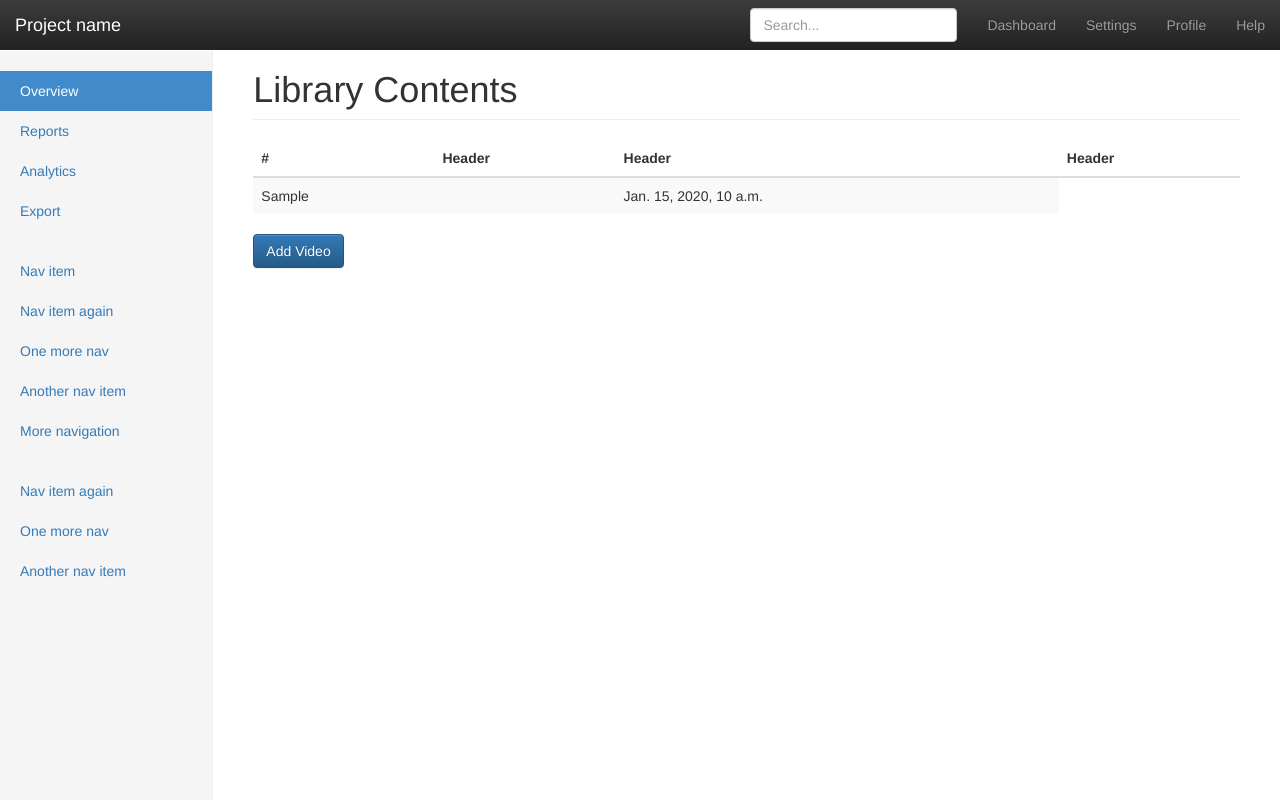
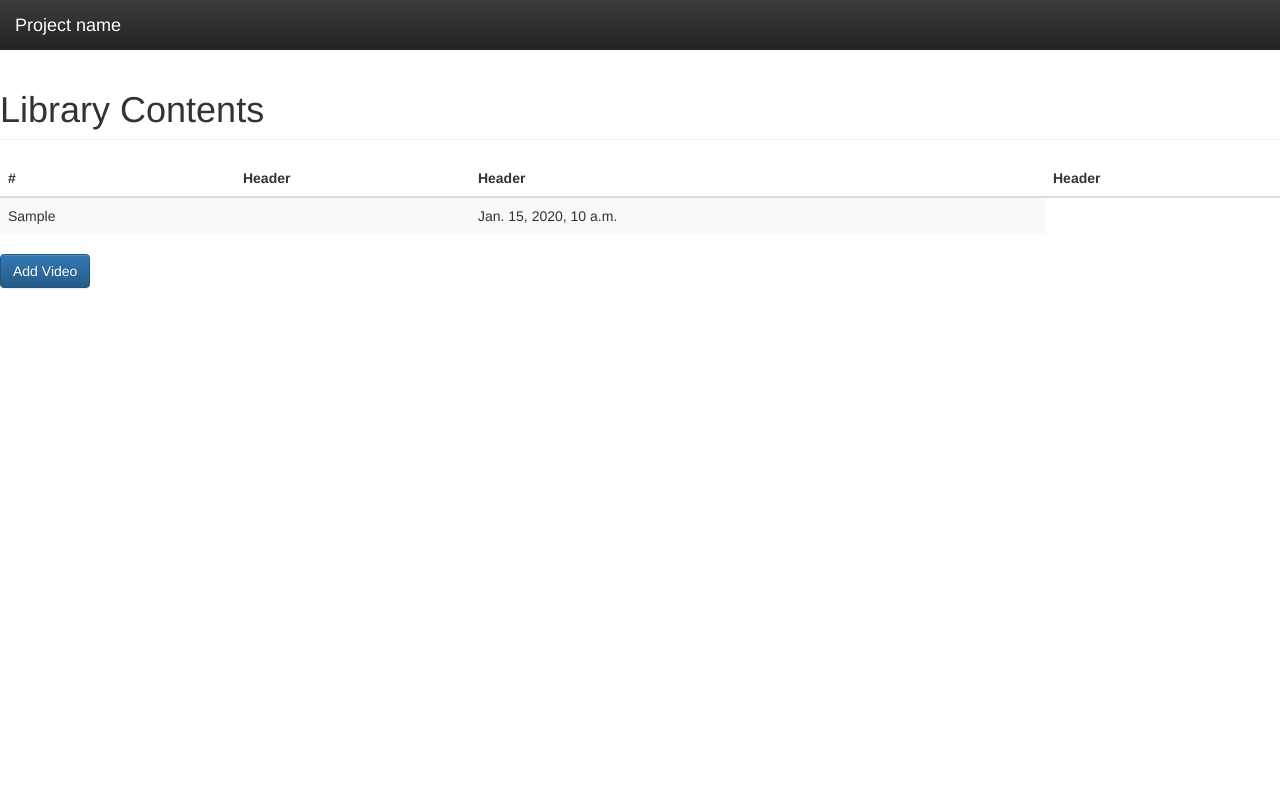
Before and after one commit to phoebebright/videolibrary, a Django app: page / in a window 1280 px wide. Run offline with Django 3.2, Linux system fonts and the light colour scheme; tables that the repository leaves empty hold one stand-in row (values such as "Sample post"); some libraries are stand-ins or nearby versions.

Commit message:
ready to start loading

```diff
--- a/templates/base.html
+++ b/templates/base.html
@@ -39,55 +39,55 @@
 <nav class="navbar navbar-inverse navbar-fixed-top" role="navigation">
     <div class="container-fluid">
         <div class="navbar-header">
-            <button type="button" class="navbar-toggle collapsed" data-toggle="collapse" data-target="#navbar" aria-expanded="false" aria-controls="navbar">
-                <span class="sr-only">Toggle navigation</span>
-                <span class="icon-bar"></span>
-                <span class="icon-bar"></span>
-                <span class="icon-bar"></span>
-            </button>
+{#            <button type="button" class="navbar-toggle collapsed" data-toggle="collapse" data-target="#navbar" aria-expanded="false" aria-controls="navbar">#}
+{#                <span class="sr-only">Toggle navigation</span>#}
+{#                <span class="icon-bar"></span>#}
+{#                <span class="icon-bar"></span>#}
+{#                <span class="icon-bar"></span>#}
+{#            </button>#}
             <a class="navbar-brand" href="#">Project name</a>
         </div>
         <div id="navbar" class="navbar-collapse collapse">
-            <ul class="nav navbar-nav navbar-right">
-                <li><a href="#">Dashboard</a></li>
-                <li><a href="#">Settings</a></li>
-                <li><a href="#">Profile</a></li>
-                <li><a href="#">Help</a></li>
-            </ul>
-            <form class="navbar-form navbar-right">
-                <input type="text" class="form-control" placeholder="Search...">
-            </form>
+{#            <ul class="nav navbar-nav navbar-right">#}
+{#                <li><a href="#">Dashboard</a></li>#}
+{#                <li><a href="#">Settings</a></li>#}
+{#                <li><a href="#">Profile</a></li>#}
+{#                <li><a href="#">Help</a></li>#}
+{#            </ul>#}
+{#            <form class="navbar-form navbar-right">#}
+{#                <input type="text" class="form-control" placeholder="Search...">#}
+{#            </form>#}
         </div>
     </div>
 </nav>
 
 <div class="container-fluid">
     <div class="row">
-        <div class="col-sm-3 col-md-2 sidebar">
-            <ul class="nav nav-sidebar">
-                <li class="active"><a href="#">Overview <span class="sr-only">(current)</span></a></li>
-                <li><a href="#">Reports</a></li>
-                <li><a href="#">Analytics</a></li>
-                <li><a href="#">Export</a></li>
-            </ul>
-            <ul class="nav nav-sidebar">
-                <li><a href="">Nav item</a></li>
-                <li><a href="">Nav item again</a></li>
-                <li><a href="">One more nav</a></li>
-                <li><a href="">Another nav item</a></li>
-                <li><a href="">More navigation</a></li>
-            </ul>
-            <ul class="nav nav-sidebar">
-                <li><a href="">Nav item again</a></li>
-                <li><a href="">One more nav</a></li>
-                <li><a href="">Another nav item</a></li>
-            </ul>
-        </div>
-        <div class="col-sm-9 col-sm-offset-3 col-md-10 col-md-offset-2 main">
+{#        <div class="col-sm-3 col-md-2 sidebar">#}
+{#            <ul class="nav nav-sidebar">#}
+{#                <li class="active"><a href="#">Overview <span class="sr-only">(current)</span></a></li>#}
+{#                <li><a href="#">Reports</a></li>#}
+{#                <li><a href="#">Analytics</a></li>#}
+{#                <li><a href="#">Export</a></li>#}
+{#            </ul>#}
+{#            <ul class="nav nav-sidebar">#}
+{#                <li><a href="">Nav item</a></li>#}
+{#                <li><a href="">Nav item again</a></li>#}
+{#                <li><a href="">One more nav</a></li>#}
+{#                <li><a href="">Another nav item</a></li>#}
+{#                <li><a href="">More navigation</a></li>#}
+{#            </ul>#}
+{#            <ul class="nav nav-sidebar">#}
+{#                <li><a href="">Nav item again</a></li>#}
+{#                <li><a href="">One more nav</a></li>#}
+{#                <li><a href="">Another nav item</a></li>#}
+{#            </ul>#}
+{#        </div>#}
+{#        <div class="col-sm-9 col-sm-offset-3 col-md-10 col-md-offset-2 main">#}
             {% block main %}
             {% endblock main %}
 
-        </div>
+{#        </div>#}
     </div>
 </div>
 
--- a/web/models.py
+++ b/web/models.py
@@ -26,6 +26,7 @@ class Library(models.Model):
     added_on = models.DateTimeField(auto_now_add=True)
     description = models.TextField(blank=True, null=True)
     duration = models.PositiveSmallIntegerField(max_length=3, default=1, help_text="Duration in Minutes")
+    quality = models.CharField(max_length=10, blank=True, null=True)
     location = models.CharField(max_length=30, blank=True, null=True)
     video = models.FileField(upload_to="uploads", help_text=".mp4 only")
 
```
Also changed, not shown: setup.py (added, +13 -0 lines).
